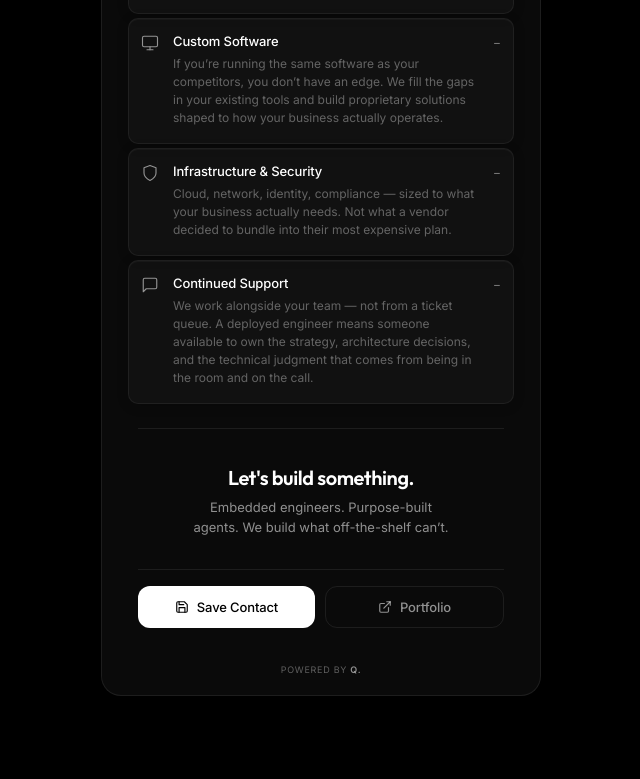
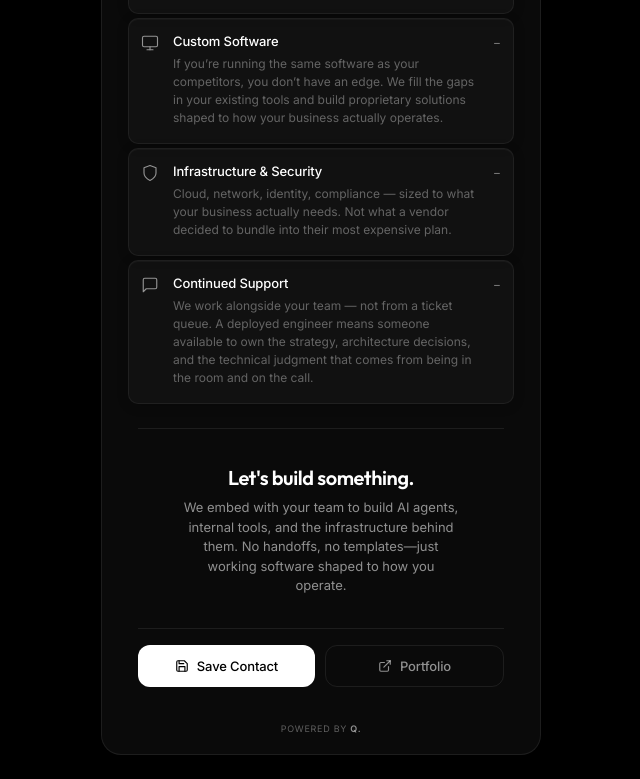
Before and after one commit to LucasQuiles/card, a plain HTML site: page index.html in a window 1280 px wide. Shown: the part 830-1609 px from the top of the page, without its empty margins (319-959 px from the left). Before the commit the page ends 1550 px from the top, so only its background shows below. Drawn offline with Linux system fonts and the light colour scheme; animation ran at ten frames a second.

Commit message:
copy: rewrite CTA sub-header with more substance

```diff
--- a/index.html
+++ b/index.html
@@ -292,7 +292,7 @@
     color: var(--text-secondary);
     line-height: 1.5;
     margin-bottom: 4px;
-    max-width: 260px;
+    max-width: 280px;
     margin-left: auto;
     margin-right: auto;
   }
@@ -573,7 +573,7 @@
   <!-- CTA -->
   <div class="footer-cta-section">
     <div class="footer-cta">Let's build something.</div>
-    <p class="footer-text">Embedded engineers. Purpose-built agents. We build what off-the-shelf can&rsquo;t.</p>
+    <p class="footer-text">We embed with your team to build AI agents, internal tools, and the infrastructure behind them. No handoffs, no templates&mdash;just working software shaped to how you operate.</p>
   </div>
 
   <div class="divider"></div>
```
